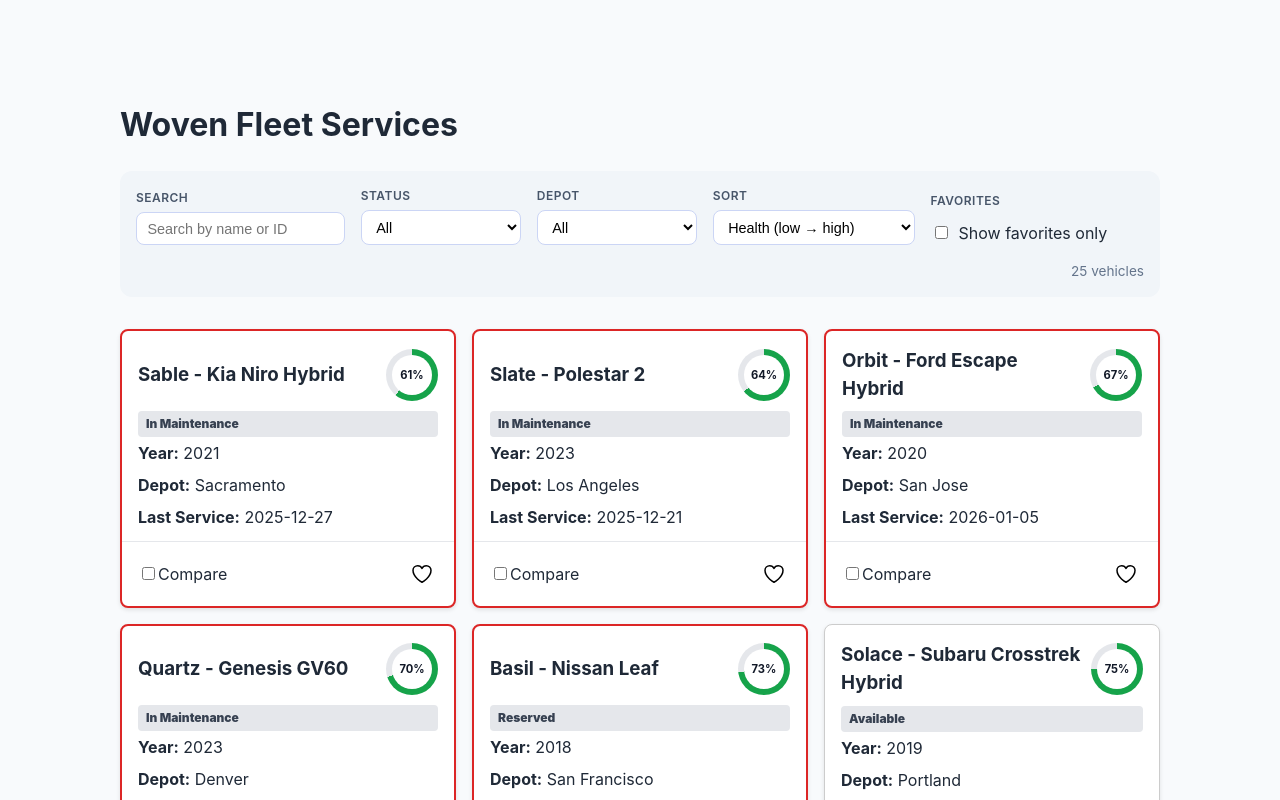
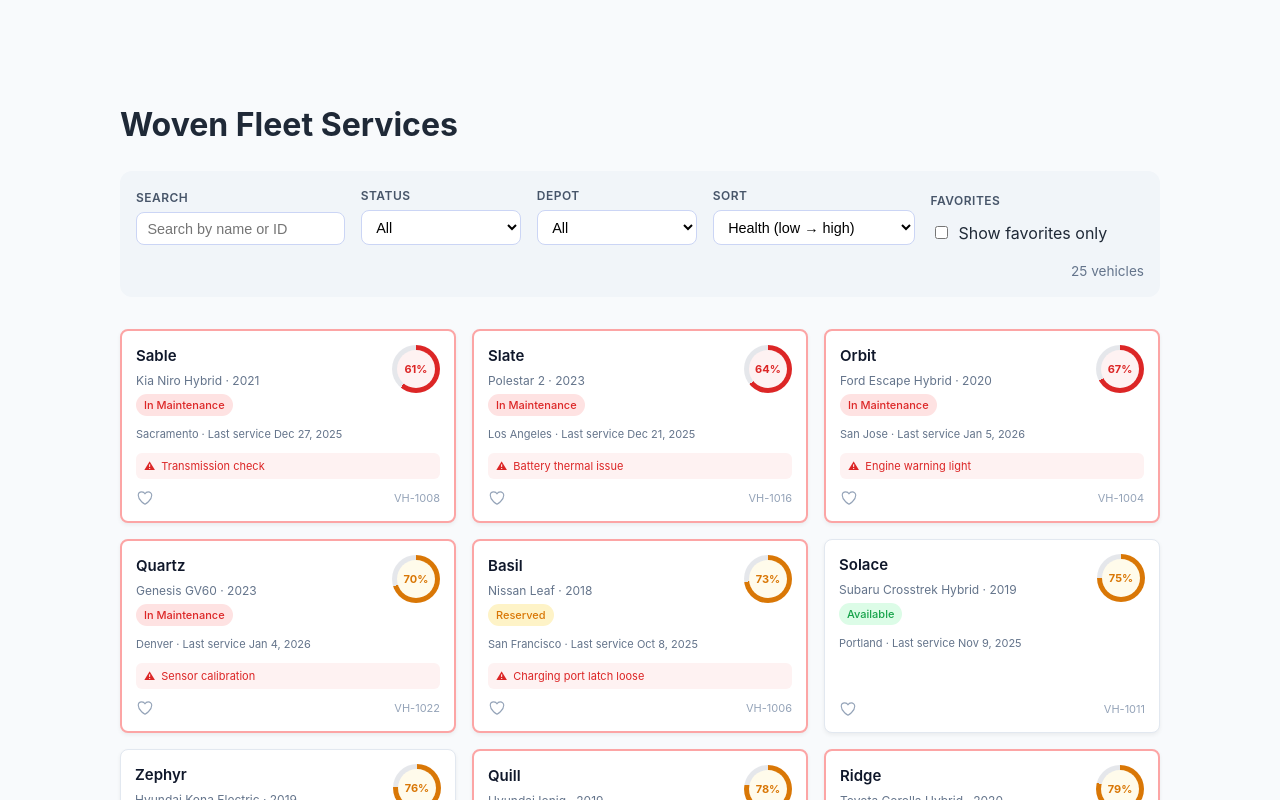
Before and after one commit to bumpas/mock-test, a React (Vite) app: page / in a window 1280 px wide. Shown: the top 800 px of the page. Built offline with nearby package versions, Linux system fonts and the light colour scheme.

Commit message:
Use pencil/claude to update card design

```diff
--- a/src/components/card/Card.tsx
+++ b/src/components/card/Card.tsx
@@ -22,6 +22,32 @@ type CardProps = {
   onToggleFavorite?: (vehicleId: string) => void;
 };
 
+function formatDate(dateStr: string): string {
+  const date = new Date(dateStr);
+  return date.toLocaleDateString("en-US", { month: "short", day: "numeric", year: "numeric" });
+}
+
+function healthColor(score: number): string {
+  if (score >= 80) return "#16a34a";
+  if (score >= 70) return "#d97706";
+  return "#dc2626";
+}
+
+function healthBg(score: number): string {
+  if (score >= 80) return "#f0fdf4";
+  if (score >= 70) return "#fffbeb";
+  return "#fef2f2";
+}
+
+function badgeClass(status: string): string {
+  switch (status) {
+    case "Available": return styles.badgeAvailable;
+    case "In Maintenance": return styles.badgeInMaintenance;
+    case "Reserved": return styles.badgeReserved;
+    default: return "";
+  }
+}
+
 const Card: React.FC<CardProps> = ({
   vehicle,
   onSelect,
@@ -43,51 +69,53 @@ const Card: React.FC<CardProps> = ({
     }}
   >
     <div className={styles.header}>
-      <h3 className={styles.title}>
-        {vehicle.name} - {vehicle.model}
-      </h3>
-      {vehicle.healthScore !== undefined && (
+      <div className={styles.info}>
+        <h3 className={styles.name}>{vehicle.name}</h3>
+        <p className={styles.model}>{vehicle.model} · {vehicle.year}</p>
+        <span className={`${styles.badge} ${badgeClass(vehicle.status)}`}>
+          {vehicle.status}
+        </span>
+      </div>
       <div className={styles.health} aria-label={`Health: ${vehicle.healthScore}%`}>
         <span
           className={styles.progress}
-            style={{ "--value": vehicle.healthScore } as React.CSSProperties}
+          style={{
+            "--value": vehicle.healthScore,
+            "--health-color": healthColor(vehicle.healthScore),
+            "--health-bg": healthBg(vehicle.healthScore),
+          } as React.CSSProperties}
           aria-hidden="true"
         >
-            <span aria-hidden="true" className={styles.progressValue}>{vehicle.healthScore}%</span>
+          <span className={styles.progressValue}>{vehicle.healthScore}%</span>
         </span>
       </div>
+    </div>
+
+    <p className={styles.meta}>
+      {vehicle.depot} · Last service {formatDate(vehicle.lastServiceDate)}
+    </p>
+
+    {vehicle.alerts.length > 0 && (
+      <div className={styles.alertPill}>
+        <span aria-hidden="true">⚠</span>
+        {vehicle.alerts[0]}
+      </div>
     )}
-    </div>
-    <span className={styles.badge}>
-      {vehicle.status}
-    </span>
-    <p className={styles.row}>
-      <strong>Year:</strong> {vehicle.year}
-    </p>
-    <p className={styles.row}>
-      <strong>Depot:</strong> {vehicle.depot}
-    </p>
-    <p className={styles.row}>
-      <strong>Last Service:</strong> {vehicle.lastServiceDate}
-    </p>
-    <div className={styles.actions} onClick={(event) => event.stopPropagation()}>
-      <span>
-        <input type="checkbox" id={`compare-${vehicle.id}`} name="compare" value={vehicle.id} />
-        <label htmlFor={`compare-${vehicle.id}`}>Compare</label>
-      </span>
+
+    <div className={styles.footer} onClick={(e) => e.stopPropagation()}>
       <button
         type="button"
         className={styles.favoriteButton}
         aria-pressed={vehicle.isFavorite}
         aria-label={vehicle.isFavorite ? "Remove from favorites" : "Add to favorites"}
-        onClick={(event) => {
-          event.stopPropagation();
+        onClick={(e) => {
+          e.stopPropagation();
           onToggleFavorite?.(vehicle.id);
         }}
-        onKeyDown={(event) => {
-          if (event.key === "Enter" || event.key === " ") {
-            event.preventDefault();
-            event.stopPropagation();
+        onKeyDown={(e) => {
+          if (e.key === "Enter" || e.key === " ") {
+            e.preventDefault();
+            e.stopPropagation();
             onToggleFavorite?.(vehicle.id);
           }
         }}
@@ -107,6 +135,7 @@ const Card: React.FC<CardProps> = ({
           />
         </svg>
       </button>
+      <span className={styles.vehicleId}>{vehicle.id}</span>
     </div>
   </div>
 );
--- a/src/components/card/card.module.css
+++ b/src/components/card/card.module.css
@@ -1,16 +1,17 @@
 .card {
-  display: grid;
-  grid-template-rows: 2fr auto;
-	border: 1px solid #ccc;
-	border-radius: 0.5rem;
-	box-shadow: 0 2px 4px rgba(0, 0, 0, 0.1);
-	background-color: #fff;
-  padding-top: 1rem;
-  overflow: hidden;
+  display: flex;
+  flex-direction: column;
+  gap: 10px;
+  background-color: #fff;
+  border: 1px solid #e2e8f0;
+  border-radius: 8px;
+  box-shadow: 0 2px 4px rgba(0, 0, 0, 0.06);
+  padding: 14px;
+  cursor: pointer;
 
   &.alert {
     border-width: 2px;
-    border-color: #dc2626;
+    border-color: #fca5a5;
   }
 
   &:focus-visible {
@@ -21,42 +22,79 @@
 
 .cardSelected {
   border-color: #2563eb;
-  box-shadow: 0 0 0 2px rgba(37, 99, 235, 0.25);
-}
-
-.card >:not(.actions) {
-  margin-left: 1rem;
-  margin-right: 1rem;
+  box-shadow: 0 0 0 2px rgba(37, 99, 235, 0.2);
 }
 
 .header {
   display: flex;
   justify-content: space-between;
-  align-items: center;
-  gap: 0.5rem;
+  align-items: flex-start;
+  gap: 10px;
+}
 
-  h3 {
-    margin: 0;
-  }
+.info {
+  display: flex;
+  flex-direction: column;
+  gap: 4px;
+  flex: 1;
+  min-width: 0;
+}
+
+.name {
+  margin: 0;
+  font-size: 15px;
+  font-weight: 600;
+  color: #0f172a;
+}
+
+.model {
+  margin: 0;
+  font-size: 12px;
+  color: #64748b;
+}
+
+.badge {
+  display: inline-block;
+  padding: 3px 8px;
+  border-radius: 999px;
+  font-size: 11px;
+  font-weight: 500;
+  background-color: #f1f5f9;
+  color: #475569;
+  width: fit-content;
+}
+
+.badgeAvailable {
+  background-color: #dcfce7;
+  color: #16a34a;
+}
+
+.badgeInMaintenance {
+  background-color: #fee2e2;
+  color: #dc2626;
+}
+
+.badgeReserved {
+  background-color: #fef3c7;
+  color: #d97706;
 }
 
 .health {
-  display: inline-flex;
-  align-items: center;
-  gap: 0.5rem;
+  flex-shrink: 0;
 }
 
 .progress {
-  --size: 52px;
-  --stroke: 6px;
+  --size: 48px;
+  --stroke: 5px;
   --value: 0;
+  --health-color: #16a34a;
+  --health-bg: #f0fdf4;
   display: grid;
   place-items: center;
   width: var(--size);
   height: var(--size);
   border-radius: 50%;
-  background:
-    conic-gradient(#16a34a calc(var(--value) * 1%), #e5e7eb 0);
+  background: conic-gradient(var(--health-color) calc(var(--value) * 1%), #e5e7eb 0);
   position: relative;
 
   &::before {
@@ -64,64 +102,70 @@
     position: absolute;
     inset: var(--stroke);
     border-radius: 50%;
-    background-color: #fff;
+    background-color: var(--health-bg);
   }
 }
 
 .progressValue {
   position: relative;
-  font-size: 0.7rem;
+  font-size: 11px;
   font-weight: 700;
-  color: #111827;
+  color: var(--health-color);
 }
 
-.row {
-	margin: .25rem 0;
+.meta {
+  margin: 0;
+  font-size: 11px;
+  color: #64748b;
 }
 
-.badge {
-  display: block;
-  padding: .25rem .5rem;
-  border-radius: .25rem;
-  background-color: #e5e7eb;
-  color: #374151;
-  font-size: .75rem;
-  font-weight: 900;
-  margin-top: .5rem;
+.alertPill {
+  display: flex;
+  align-items: center;
+  gap: 6px;
+  padding: 5px 8px;
+  background-color: #fef2f2;
+  border-radius: 6px;
+  font-size: 11px;
+  color: #dc2626;
 }
 
-.actions {
+.footer {
   display: flex;
   align-items: center;
-  justify-content: space-between;
-  gap: 0.5rem;
-  border-top: 1px solid #e5e7eb;
-  padding: 1rem;
-  margin-top: .5rem;
+  gap: 6px;
+  margin-top: auto;
+}
+
+.vehicleId {
+  margin-left: auto;
+  font-size: 11px;
+  color: #94a3b8;
 }
 
 .favoriteButton {
   border: none;
   background: transparent;
-  padding: 0.25rem;
+  padding: 0;
   border-radius: 999px;
   cursor: pointer;
   display: inline-flex;
   align-items: center;
   justify-content: center;
-}
+  color: #94a3b8;
 
-.favoriteButton:focus-visible {
-  outline: 2px solid #2563eb;
-  outline-offset: 2px;
+  &:focus-visible {
+    outline: 2px solid #2563eb;
+    outline-offset: 2px;
+  }
 }
 
 .favoriteIcon {
-  width: 1.5rem;
-  height: 1.5rem;
-  cursor: pointer;
+  width: 18px;
+  height: 18px;
 
   &.active {
     fill: #f59e0b;
+    stroke: #f59e0b;
   }
 }
```
Lines whose indentation alone changed are shown as unchanged.
